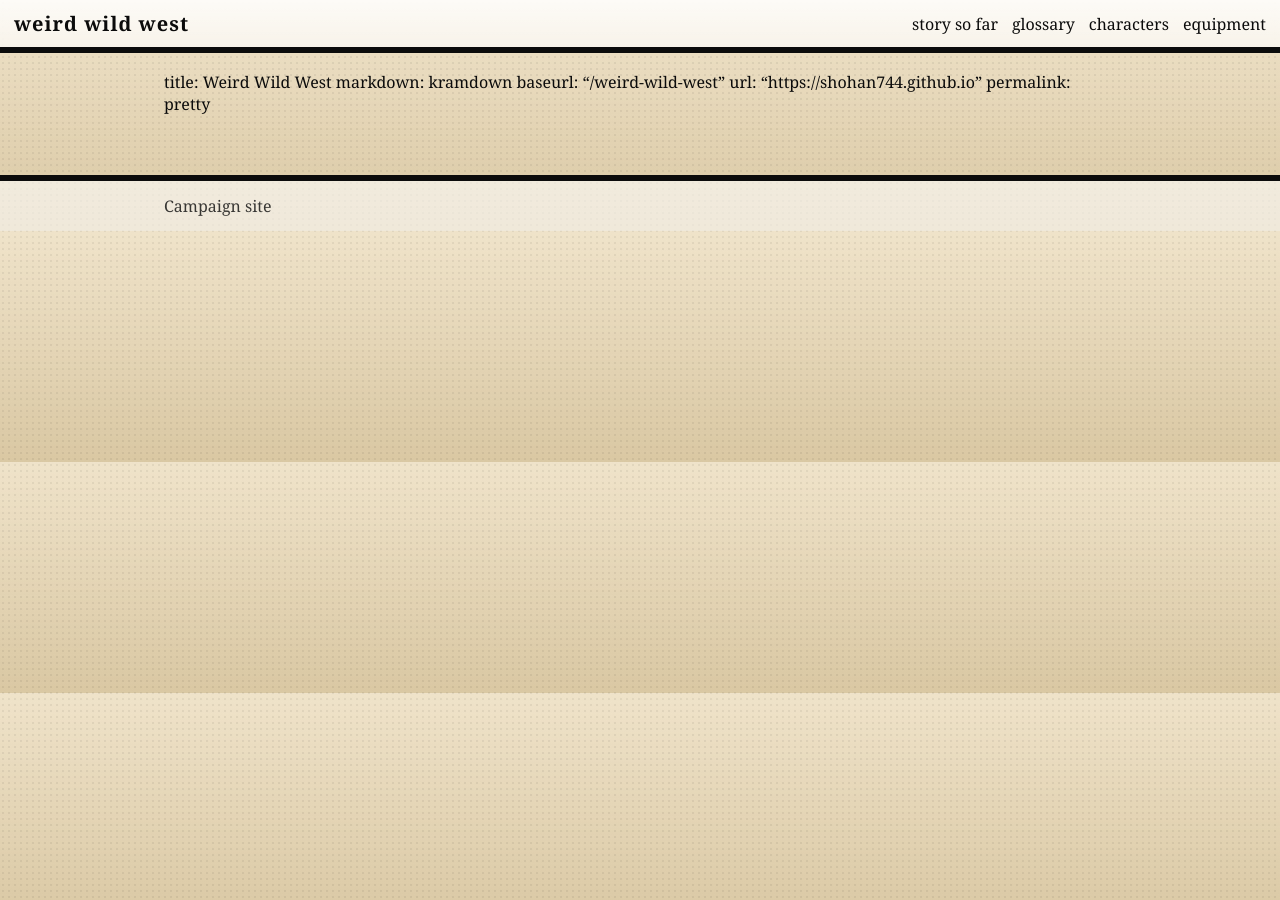
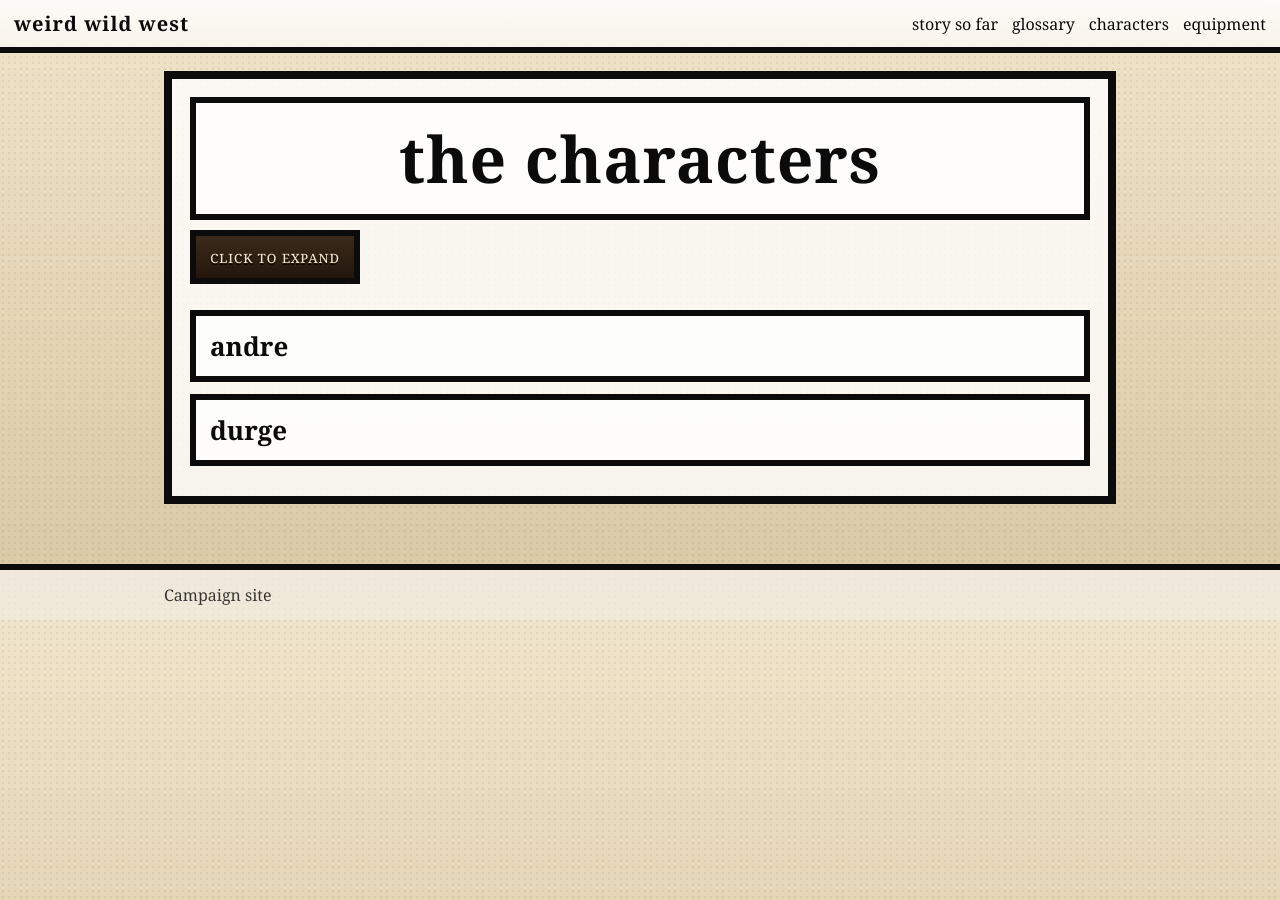
Before and after one commit to shohan744/weird-wild-west, a Jekyll site: the page built from characters/index.md, in a window 1280 px wide. Built offline with Jekyll 4.4.1, drawn with Linux system fonts in a browser that asks for light colours; our own code applies the rules of GitHub Pages for plain Markdown files.

Commit message:
Revise characters index with new layout and details
Updated layout and title for characters page, added character details.

```diff
--- a/characters/index.md
+++ b/characters/index.md
@@ -1,5 +1,26 @@
-title: Weird Wild West
-markdown: kramdown
-baseurl: "/weird-wild-west"
-url: "https://shohan744.github.io"
-permalink: pretty
+---
+layout: default
+title: Characters
+---
+
+<div class="frame">
+  <div class="title-scroll">the characters</div>
+
+  <span class="subhead">click to expand</span>
+
+  <details class="panel">
+    <summary>andre</summary>
+    <div class="panel-body">
+      <p><em>Image slot goes here.</em></p>
+      <p>Description goes here.</p>
+    </div>
+  </details>
+
+  <details class="panel">
+    <summary>durge</summary>
+    <div class="panel-body">
+      <p><em>Image slot goes here.</em></p>
+      <p>Description goes here.</p>
+    </div>
+  </details>
+</div>
```
